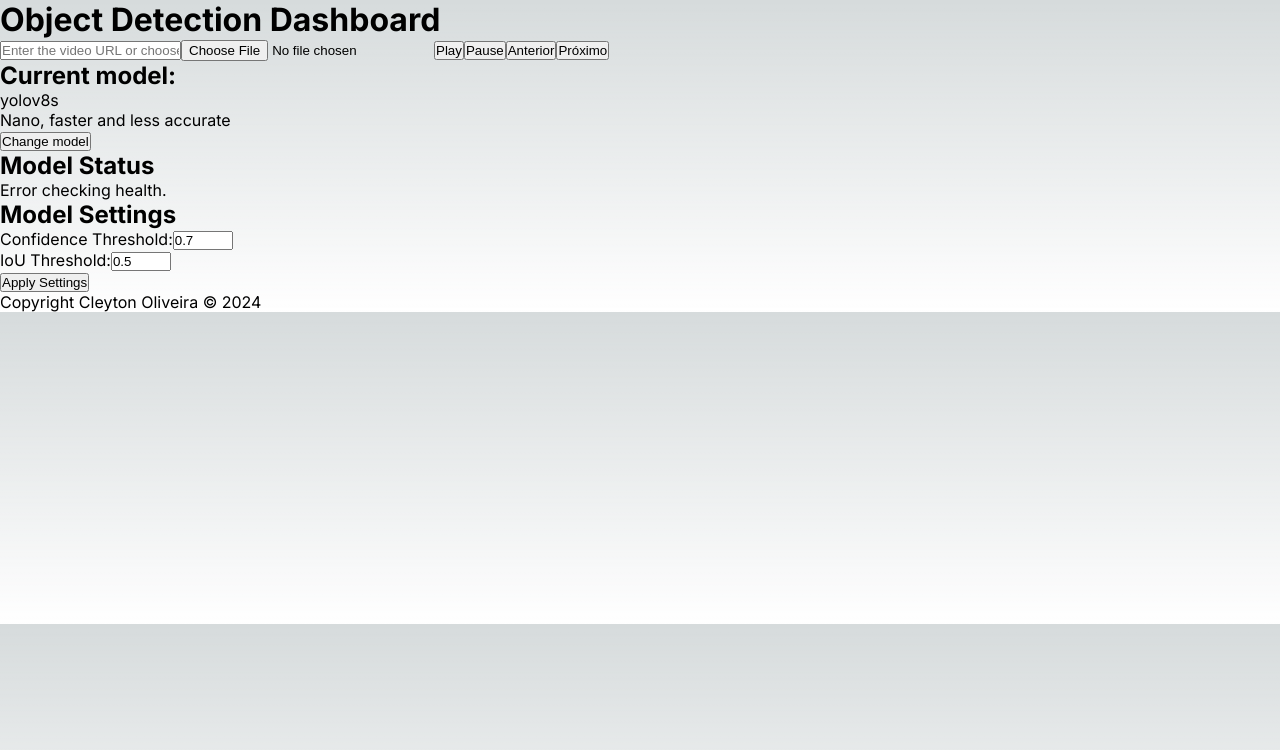
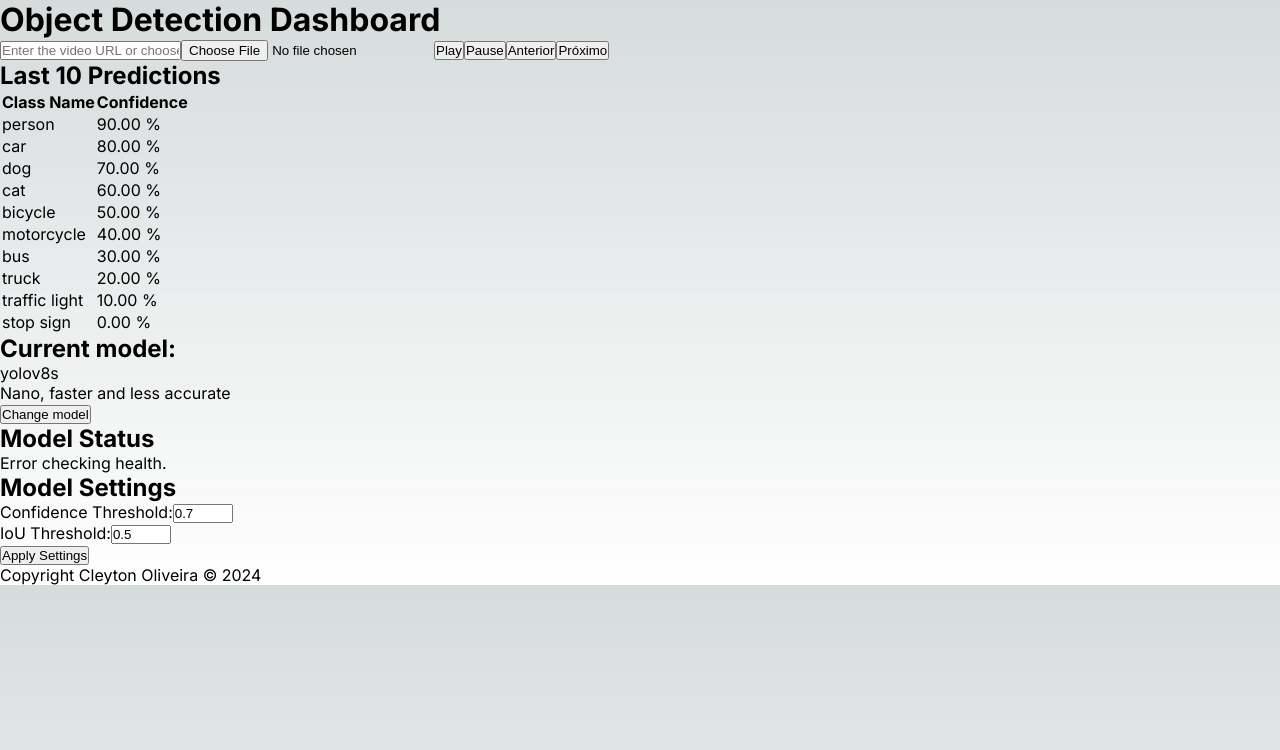
Before and after one commit to cleytonoliveira/object-detection-viewer, a Next.js app in the folder client/: page / in a window 1280 px wide. Shown: the top 750 px of the page. Built offline with nearby package versions, Linux system fonts and the light colour scheme; no server answers.

Commit message:
chore: create a prediction table to render the last 10 predictions

```diff
--- /dev/null
+++ b/client/src/components/PredictionTable.tsx
@@ -0,0 +1,44 @@
+"use client";
+
+import { useEffect, useState } from "react";
+
+export default function PredictionTable() {
+  const [predictions, setPredictions] = useState([]);
+
+  useEffect(() => {
+    setPredictions([
+      { class_name: "person", confidence: 0.9 },
+      { class_name: "car", confidence: 0.8 },
+      { class_name: "dog", confidence: 0.7 },
+      { class_name: "cat", confidence: 0.6 },
+      { class_name: "bicycle", confidence: 0.5 },
+      { class_name: "motorcycle", confidence: 0.4 },
+      { class_name: "bus", confidence: 0.3 },
+      { class_name: "truck", confidence: 0.2 },
+      { class_name: "traffic light", confidence: 0.1 },
+      { class_name: "stop sign", confidence: 0.0 },
+    ]);
+  }, []);
+
+  return (
+    <div>
+      <h2>Last 10 Predictions</h2>
+      <table>
+        <thead>
+          <tr>
+            <th>Class Name</th>
+            <th>Confidence</th>
+          </tr>
+        </thead>
+        <tbody>
+          {predictions.map((prediction, index) => (
+            <tr key={index}>
+              <td>{prediction.class_name}</td>
+              <td>{(prediction.confidence * 100).toFixed(2)} %</td>
+            </tr>
+          ))}
+        </tbody>
+      </table>
+    </div>
+  );
+}
--- a/client/src/components/VideoPlayer.tsx
+++ b/client/src/components/VideoPlayer.tsx
@@ -3,6 +3,7 @@ import { useEffect, useRef, useState } from "react";
 import { fabric } from "fabric";
 import api from "@/infra/api";
 import { useModel } from "@/context/ModelContext";
+import PredictionTable from "./PredictionTable";
 
 interface VideoPlayerProps {
   confidence: number;
@@ -176,6 +177,7 @@ export default function VideoPlayer({ confidence, iou }: VideoPlayerProps) {
       <button onClick={handlePause}>Pause</button>
       <button onClick={previousFrame}>Anterior</button>
       <button onClick={forwardFrame}>Próximo</button>
+      <PredictionTable />
     </>
   );
 }
```
